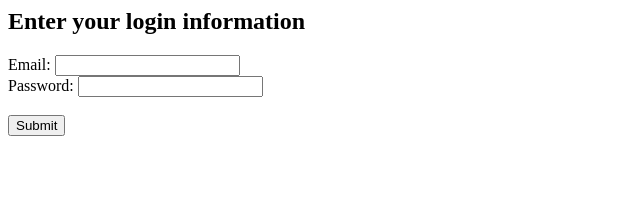
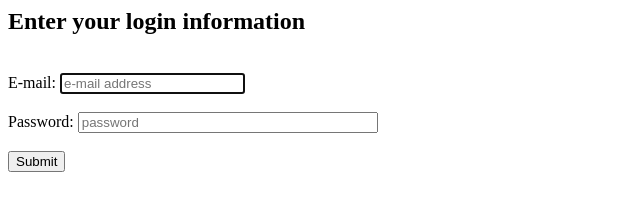
Before and after one commit to MrAizakku/cst339clc, a plain HTML site: page src/main/resources/templates/login.html in a window 1280 px wide. Shown: the whole page, without its empty margins (0-640 px from the left). Drawn offline with Linux system fonts and the light colour scheme.

Commit message:
Update login.html

```diff
--- a/src/main/resources/templates/login.html
+++ b/src/main/resources/templates/login.html
@@ -5,19 +5,20 @@
 	<body>
 		<div layout:fragment="content">
 			<h2>Enter your login information</h2>
-			<div style="max-width: 50em">
-				<form action="#" th:action="@{doLogin}" th:object="${userModel}" method="POST">
-				<form>
-  					<div class="mb-3">
-    					<label for="email" class="form-label">Email:</label>
-    					<input type="email" class="form-control" id="email" aria-describedby="emailHelp" th:field="*{email}">
-  					</div>
-  					<div class="mb-3">
-    					<label for="password" class="form-label">Password:</label>
-    					<input type="password" class="form-control" id="password" th:field="*{password}">
-  					</div></br>
-  					<button type="submit" class="btn btn-primary">Submit</button>
-				</form>
+			<div class="container">
+				<div class="d-flex text-center bg-secondary">
+					<form class="form-login" action="#" th:action="@{doLogin}" th:object="${userModel}" method="POST">
+	  					<div class="mb-3">
+	    					<br/><label for="email" class="form-label">E-mail:</label>
+	    					<input type="email" class="form-control mb-2 ip-2" id="email" aria-describedby="emailHelp" placeholder="e-mail address" th:field="*{email}" required autofocus>
+	  					</div>
+	  					<div class="mb-3">
+	    					<br/><label for="password" class="form-label">Password:</label>
+	    					<input type="password" class="form-control mb-2" id="password" placeholder="password" th:field="*{password}" style="width: 300px" required>
+	  					</div>
+	  					<br/><button type="submit" class="btn btn-primary">Submit</button>
+					</form>
+				</div>
 			</div>
 		</div>
 	</body>
```
